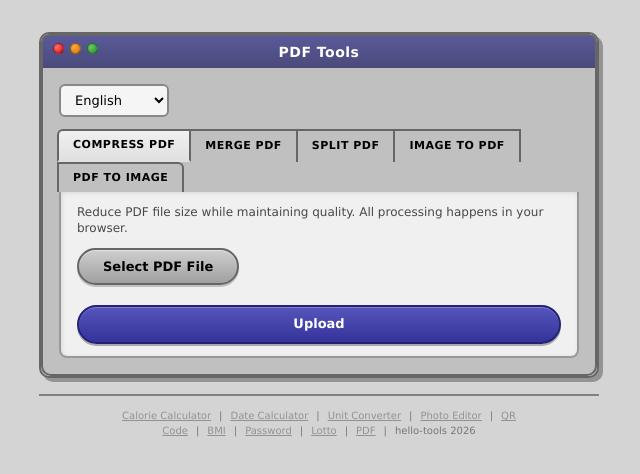
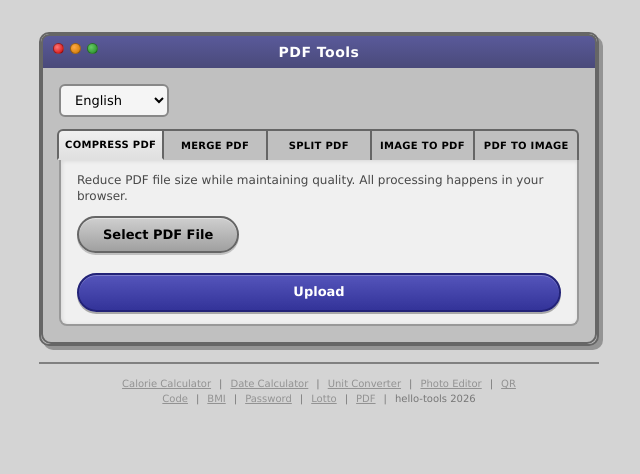
Before and after one commit to beginx/hello-tools, a Next.js app: page /1/pdf in a window 1280 px wide. Shown: the top 474 px of the page, without its empty margins (321-961 px from the left). Built offline with nearby package versions, Linux system fonts and the light colour scheme.

Commit message:
fix: pdf tabs fill full width with flex-1
Ultraworked with [Sisyphus](https://github.com/code-yeongyu/oh-my-openagent)

Co-authored-by: Sisyphus <clio-agent@sisyphuslabs.ai>

```diff
--- a/src/app/[locale]/pdf/page.js
+++ b/src/app/[locale]/pdf/page.js
@@ -307,7 +307,7 @@ export default function PdfPage() {
           </div>
 
           {/* Tabs - align with os9-result border via negative margin */}
-          <div className="os9-tab-group flex-wrap" style={{ margin: '0 -2px' }}>
+          <div className="os9-tab-group w-full" style={{ margin: '0 -2px' }}>
             {TABS.map(t => (
               <button key={t.key}
                 className={'os9-tab text-[10px] ' + (tab === t.key ? 'os9-tab-active' : '')}
--- a/src/app/globals.css
+++ b/src/app/globals.css
@@ -255,16 +255,19 @@ body {
   background: var(--os9-surface);
   border: 2px solid var(--os9-border);
   border-bottom: none;
-  padding: 6px 14px;
-  font-size: 11px;
+  padding: 6px 6px;
+  font-size: 10px;
   font-weight: 600;
   cursor: pointer;
   text-transform: uppercase;
-  letter-spacing: 0.5px;
+  letter-spacing: 0.3px;
   color: var(--os9-text);
   margin-right: -2px;
   position: relative;
   z-index: 0;
+  flex: 1;
+  text-align: center;
+  white-space: nowrap;
 }
 
 .os9-tab:first-child {
```
